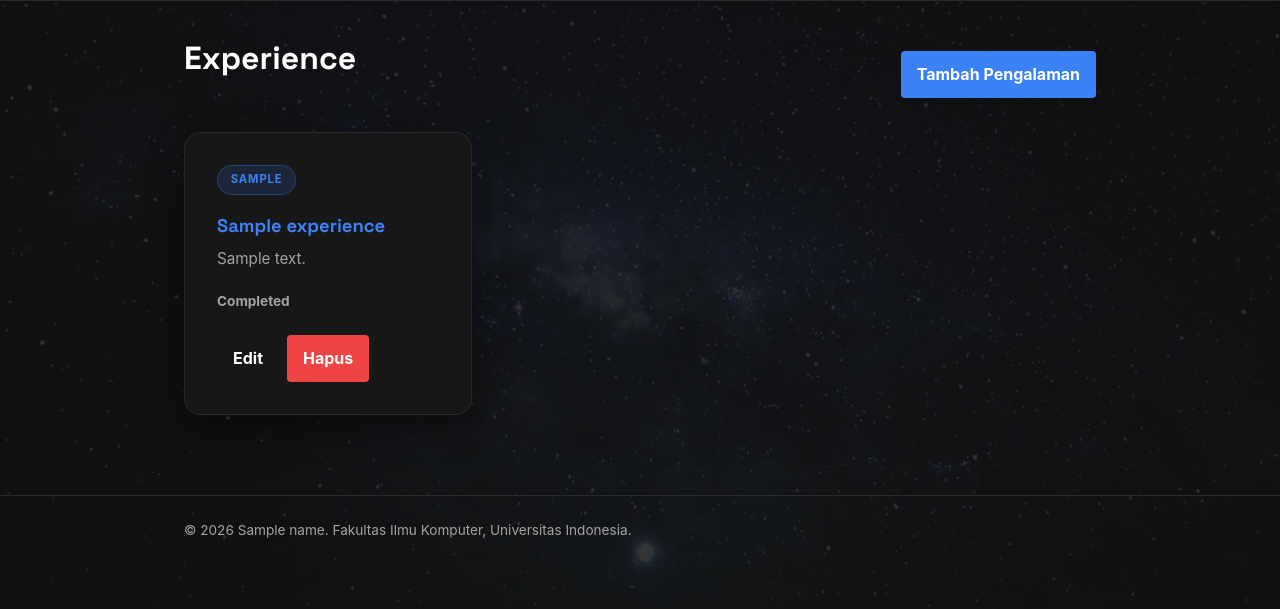
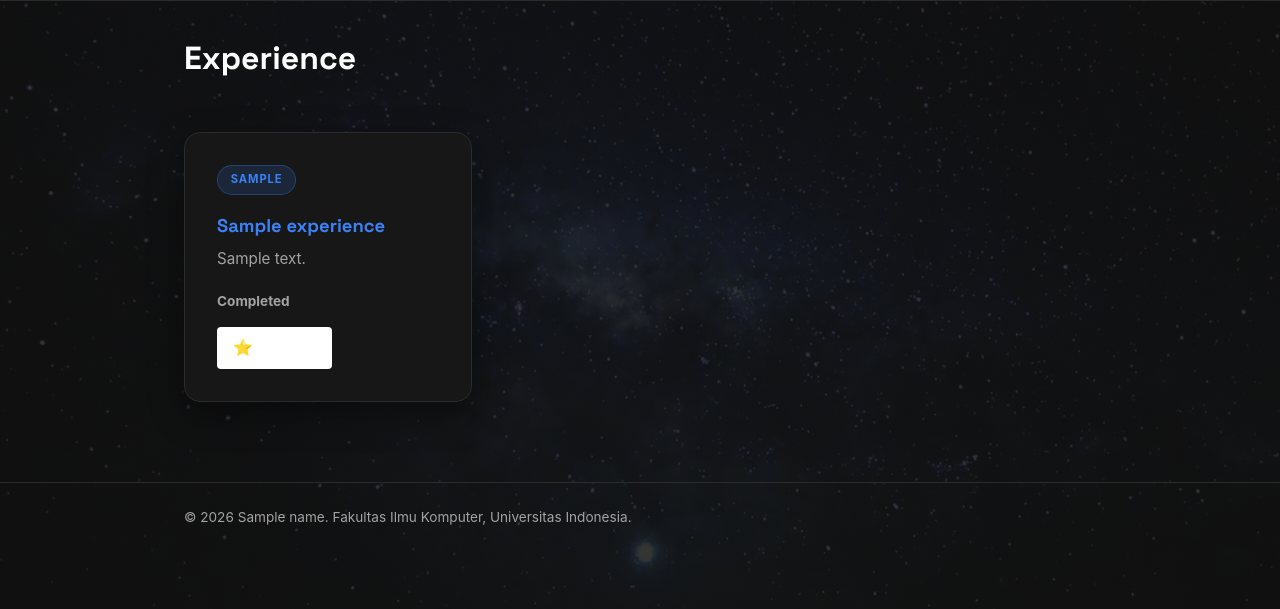
Before and after one commit to airelprakosa/myportofolio, a Django app: template templates/experience.html in a window 1280 px wide. Shown: the part 77-686 px from the top of the page. Run offline with Django 5.2, Linux system fonts and the light colour scheme; the template is opened without the code that fills it: most values are stand-ins (such as "Sample title", 1, 10 or a date in 2020).

Commit message:
feat(ui): integrate star component into experience template

```diff
--- a/templates/experience.html
+++ b/templates/experience.html
@@ -7,7 +7,9 @@
             <div style="display: flex; justify-content: space-between; align-items: center; margin-bottom: 1rem;">
                 <h2>Experience</h2>
                 <!-- Tombol Tambah Pengalaman -->
+                 {% if is_editor %}
                 <a href="{% url 'main:create_experience' %}" class="button">Tambah Pengalaman</a>
+                {% endif %}
             </div>
 
             <div class="skills-grid">
@@ -21,8 +23,11 @@
                     {% else %}
                         <p style="margin-top: 1.25rem; color: var(--text-muted); font-weight: 700; font-size: 0.85rem;">Completed</p>
                     {% endif %}
+                    <div style="margin-top: 1rem;">
+                        {% include "components/experience_star.html" with experience=experience %}
+                    </div>
 
-                    <!-- Tombol Edit & Hapus -->
+                    {% if is_editor %}
                     <div style="margin-top: 1.5rem; display: flex; gap: 0.5rem;">
                         <a href="{% url 'main:update_experience' experience.id %}" class="button" style="background-color: var(--secondary); color: var(--background);">Edit</a>
 
@@ -31,6 +36,7 @@
                             <button type="submit" class="button button-danger" style="background-color: #ef4444; color: white;">Hapus</button>
                         </form>
                     </div>
+                    {% endif %}
                 </div>
                 {% empty %}
                 <p style="color: var(--text-muted);">Belum ada pengalaman yang ditambahkan.</p>
```
